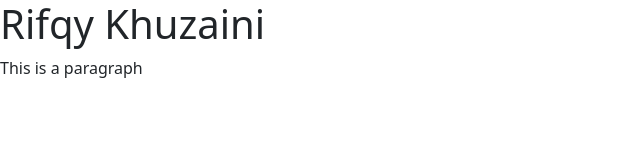
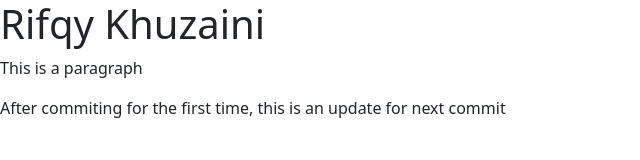
Before and after one commit to zexrun/helloworld, a plain HTML site: page index.html in a window 1280 px wide. Shown: the whole page, without its empty margins (0-640 px from the left). Drawn offline with nearby package versions, Linux system fonts and the light colour scheme.

Commit message:
Just update index.html with a new line

```diff
--- a/index.html
+++ b/index.html
@@ -24,6 +24,7 @@
         </header>
         <h1>Rifqy Khuzaini</h1>
         <p>This is a paragraph</p>
+        <p>After commiting for the first time, this is an update for next commit</p>
         <main></main>
         <footer>
             <!-- place footer here -->
```
